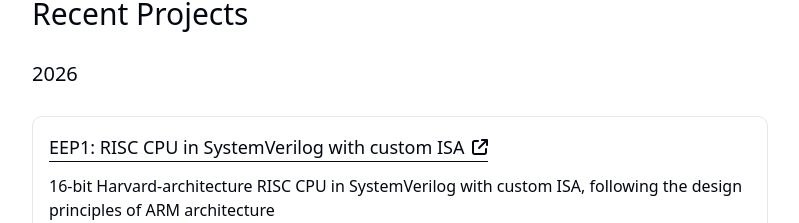
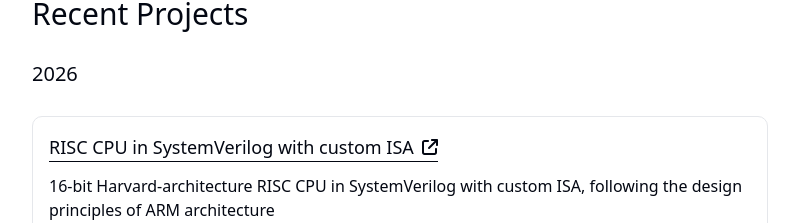
Before and after one commit to m-bleasdale/mbleasdale.com, a Next.js app: page / in a window 1280 px wide. Shown: the part 1576-1799 px from the top of the page, without its empty margins (240-1039 px from the left). Built offline with nearby package versions, Linux system fonts and the light colour scheme.

Commit message:
title change

```diff
--- a/src/app/page.js
+++ b/src/app/page.js
@@ -54,7 +54,7 @@ export default function Home() {
 				<h1 className="text-3xl font-medium mb-2">Recent Projects</h1>
 				<h2 className="text-xl font-medium mb-2">2026</h2>
 				<ProjectCard
-					title="EEP1: RISC CPU in SystemVerilog with custom ISA" //Bullets needed, describe also custom ISA (asm)
+					title="RISC CPU in SystemVerilog with custom ISA" //Bullets needed, describe also custom ISA (asm)
 					description="16-bit Harvard-architecture RISC CPU in SystemVerilog with custom ISA, following the design principles of ARM architecture"
 					bullets={[
 						"Implemented 8 ALU operations (arithmetic, logical, shift) and a flag system (NZCV) that supports jumps and carry-chained operations",
```
